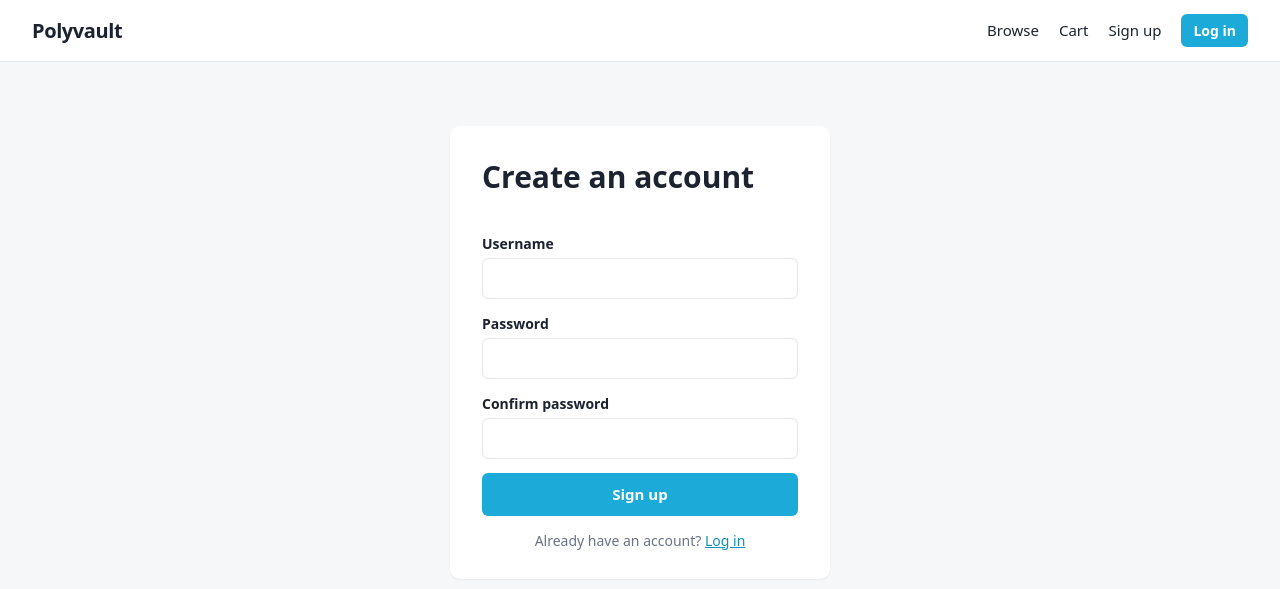
After one commit to Biethe/carve-out-tutor, a FastAPI app: template store/templates/signup.html in a window 1280 px wide. The commit adds this page. Shown: the top 589 px of the page. Run offline with FastAPI, Linux system fonts and the light colour scheme; the template is opened without the code that fills it, so the values that code supplies are empty.

Commit message:
Add sign-up and per-user purchases to the store
Co-Authored-By: Claude Opus 5.5 <noreply@anthropic.com>

```diff
--- a/store/app.py
+++ b/store/app.py
@@ -6,6 +6,8 @@ from fastapi.responses import FileResponse, RedirectResponse
 from fastapi.staticfiles import StaticFiles
 from fastapi.templating import Jinja2Templates
 from starlette.middleware.sessions import SessionMiddleware
+
+import re
 
 import db
 from pieces import auth, cart
@@ -55,6 +57,28 @@ def login(request: Request, username: str = Form(""), password: str = Form("")):
     return render(request, "login.html", error="Wrong username or password.")
 
 
+@app.get("/signup")
+def signup_page(request: Request):
+    return render(request, "signup.html", error=None, username="")
+
+
+@app.post("/signup")
+def signup(request: Request, username: str = Form(""), password: str = Form(""), confirm: str = Form("")):
+    username = username.strip()
+    if not re.fullmatch(r"[A-Za-z0-9_]{3,30}", username):
+        error = "Usernames are 3 to 30 letters, numbers or underscores."
+    elif len(password) < 6:
+        error = "Use a password of at least 6 characters."
+    elif password != confirm:
+        error = "The two passwords don't match."
+    elif not db.add_user(username, auth.hash_password(password)):
+        error = "That username is taken. Try another one."
+    else:
+        # Send them to log in, so the new account goes through check_login like any other.
+        return redirect(request, "/login", f"Account created. Log in as {username}.")
+    return render(request, "signup.html", error=error, username=username)
+
+
 @app.post("/logout")
 def logout(request: Request):
     request.session.pop("username", None)
@@ -90,7 +114,7 @@ def checkout(request: Request):
     items = request.session.get("cart", [])
     if not items:
         return redirect(request, "/cart", "Your cart is empty.")
-    db.add_purchases(items)
+    db.add_purchases(request.session["username"], items)
     request.session["cart"] = []
     return redirect(request, "/profile", "Purchase complete (no real payment). Your download links are below.")
 
@@ -99,14 +123,15 @@ def checkout(request: Request):
 def profile(request: Request):
     if not auth.is_logged_in(request.session):
         return redirect(request, "/login", "Log in to see your profile.")
-    return render(request, "profile.html", username=request.session["username"], purchases=db.get_purchases())
+    username = request.session["username"]
+    return render(request, "profile.html", username=username, purchases=db.get_purchases(username))
 
 
 @app.get("/download/{purchase_id}")
 def download(request: Request, purchase_id: int):
     if not auth.is_logged_in(request.session):
         return redirect(request, "/login", "Log in to download.")
-    purchase = db.get_purchase(purchase_id)
+    purchase = db.get_purchase(purchase_id, request.session["username"])
     if purchase is None:
         raise HTTPException(404)
     return FileResponse(HERE / "static" / "assets" / purchase["image"], filename=purchase["image"])
--- a/store/db.py
+++ b/store/db.py
@@ -1,4 +1,4 @@
-"""SQLite helpers for the store, plus seed data (one user, eight assets)."""
+"""SQLite helpers for the store, plus seed data (a demo user, eight assets)."""
 import os
 import sqlite3
 from datetime import datetime
@@ -33,8 +33,12 @@ def init():
         conn.executescript("""
             CREATE TABLE IF NOT EXISTS users (username TEXT PRIMARY KEY, password_hash TEXT NOT NULL);
             CREATE TABLE IF NOT EXISTS assets (id INTEGER PRIMARY KEY, name TEXT, kind TEXT, price REAL, image TEXT);
-            CREATE TABLE IF NOT EXISTS purchases (id INTEGER PRIMARY KEY, asset_id INTEGER, bought_at TEXT);
+            CREATE TABLE IF NOT EXISTS purchases (id INTEGER PRIMARY KEY, asset_id INTEGER, bought_at TEXT, username TEXT);
         """)
+        # Databases from before sign-up existed have no buyer column; their purchases belong to the demo user.
+        if "username" not in [c["name"] for c in conn.execute("PRAGMA table_info(purchases)")]:
+            conn.execute("ALTER TABLE purchases ADD COLUMN username TEXT")
+            conn.execute("UPDATE purchases SET username = 'learner'")
         if not conn.execute("SELECT 1 FROM users").fetchone():
             conn.execute("INSERT INTO users VALUES (?, ?)", ("learner", hash_password("carve123")))
             conn.executemany("INSERT INTO assets (name, kind, price, image) VALUES (?, ?, ?, ?)", ASSETS)
@@ -45,30 +49,43 @@ def get_users() -> dict[str, str]:
         return {r["username"]: r["password_hash"] for r in conn.execute("SELECT * FROM users")}
 
 
+def add_user(username: str, password_hash: str) -> bool:
+    """Create an account. False if the username is taken."""
+    with connect() as conn:
+        try:
+            conn.execute("INSERT INTO users VALUES (?, ?)", (username, password_hash))
+            return True
+        except sqlite3.IntegrityError:
+            return False
+
+
 def get_assets() -> list[sqlite3.Row]:
     with connect() as conn:
         return conn.execute("SELECT * FROM assets ORDER BY id").fetchall()
 
 
-def add_purchases(asset_ids: list[int]):
+def add_purchases(username: str, asset_ids: list[int]):
     now = datetime.now().isoformat(timespec="seconds")
     with connect() as conn:
-        conn.executemany("INSERT INTO purchases (asset_id, bought_at) VALUES (?, ?)", [(a, now) for a in asset_ids])
+        conn.executemany("INSERT INTO purchases (asset_id, bought_at, username) VALUES (?, ?, ?)",
+                         [(a, now, username) for a in asset_ids])
 
 
-def get_purchases() -> list[sqlite3.Row]:
+def get_purchases(username: str) -> list[sqlite3.Row]:
     with connect() as conn:
         return conn.execute("""
             SELECT purchases.id, purchases.bought_at, assets.name, assets.kind, assets.image
             FROM purchases JOIN assets ON assets.id = purchases.asset_id
+            WHERE purchases.username = ?
             ORDER BY purchases.id DESC
-        """).fetchall()
+        """, (username,)).fetchall()
 
 
-def get_purchase(purchase_id: int) -> sqlite3.Row | None:
+def get_purchase(purchase_id: int, username: str) -> sqlite3.Row | None:
+    """One purchase, only if it belongs to this user."""
     with connect() as conn:
         return conn.execute("""
             SELECT purchases.id, assets.name, assets.image
             FROM purchases JOIN assets ON assets.id = purchases.asset_id
-            WHERE purchases.id = ?
-        """, (purchase_id,)).fetchone()
+            WHERE purchases.id = ? AND purchases.username = ?
+        """, (purchase_id, username)).fetchone()
--- a/store/static/store.css
+++ b/store/static/store.css
@@ -49,4 +49,5 @@ input:focus { outline: 2px solid var(--accent); border-color: transparent; }
 .note, .muted { color: var(--muted); font-size: 13px; }
 .sub { font-size: 16px; color: var(--muted); font-weight: 600; }
 .empty { color: var(--muted); }
+.switch { margin: 0; font-size: 14px; color: var(--muted); text-align: center; }
 @media (max-width: 600px) { .top, main { padding-left: 16px; padding-right: 16px; } .rows li { flex-wrap: wrap; } }
--- a/store/templates/base.html
+++ b/store/templates/base.html
@@ -16,6 +16,7 @@
         <a href="/profile">Profile</a>
         <form method="post" action="/logout"><button class="link">Log out</button></form>
       {% else %}
+        <a href="/signup">Sign up</a>
         <a class="btn small" href="/login">Log in</a>
       {% endif %}
     </nav>
--- a/store/templates/login.html
+++ b/store/templates/login.html
@@ -7,5 +7,6 @@
   <label>Username <input name="username" autocomplete="username"></label>
   <label>Password <input name="password" type="password" autocomplete="current-password"></label>
   <button class="btn">Log in</button>
+  <p class="switch">No account yet? <a href="/signup">Sign up</a></p>
 </form>
 {% endblock %}
--- /dev/null
+++ b/store/templates/signup.html
@@ -0,0 +1,13 @@
+{% extends "base.html" %}
+{% block title %}Sign up — Polyvault{% endblock %}
+{% block content %}
+<form class="panel narrow" method="post" action="/signup">
+  <h1>Create an account</h1>
+  {% if error %}<p class="error">{{ error }}</p>{% endif %}
+  <label>Username <input name="username" value="{{ username }}" autocomplete="username" required></label>
+  <label>Password <input name="password" type="password" autocomplete="new-password" required minlength="6"></label>
+  <label>Confirm password <input name="confirm" type="password" autocomplete="new-password" required minlength="6"></label>
+  <button class="btn">Sign up</button>
+  <p class="switch">Already have an account? <a href="/login">Log in</a></p>
+</form>
+{% endblock %}
--- a/tutor/pieces.py
+++ b/tutor/pieces.py
@@ -26,11 +26,12 @@ PIECES = {
                     ("test_hash_is_stable_and_differs_per_password", "Same password gives the same hash; different passwords give different hashes"),
                 ],
                 "call_sites": [
+                    "POST /signup (store/app.py, signup) calls it to save a new account's password hash.",
                     "On first start, store/db.py (init) calls it to save the demo user's password hash.",
                     "Your next function, check_login, will use it to hash the password someone types.",
                 ],
                 "breaks": "If it returns anything other than the SHA-256 hex string, a typed password never matches the stored hash, and nobody can log in.",
-                "references": [("db.py", "init")],
+                "references": [("app.py", "signup"), ("db.py", "init")],
                 "question": "Why does the store keep a hash of the password instead of the password itself?",
                 "answer": "So the real password is never stored: anyone who reads the database only sees hashes, and a hash can't be turned back into the password. Logging in still works because the same password always gives the same hash, so the store hashes what you type and compares the two hashes.",
             },
```
Also changed, not shown: devpost/checklist.md (+2 -0 lines), devpost/prd.md (+7 -5 lines), devpost/spec.md (+3 -2 lines).
